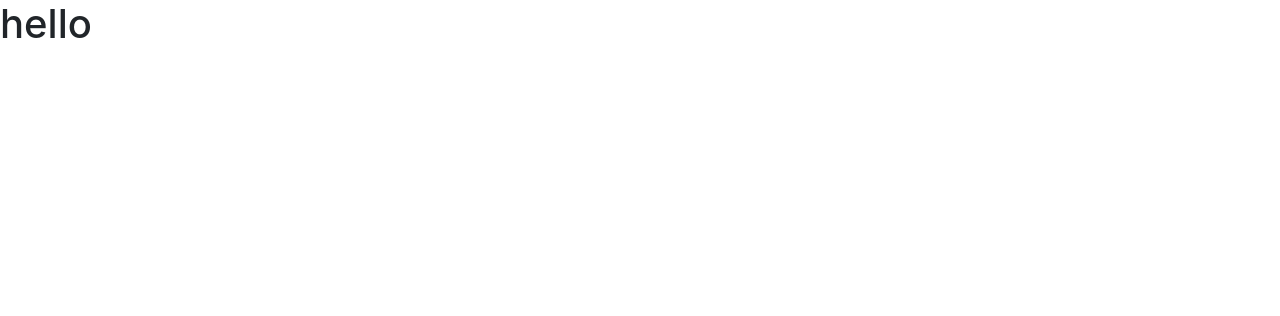
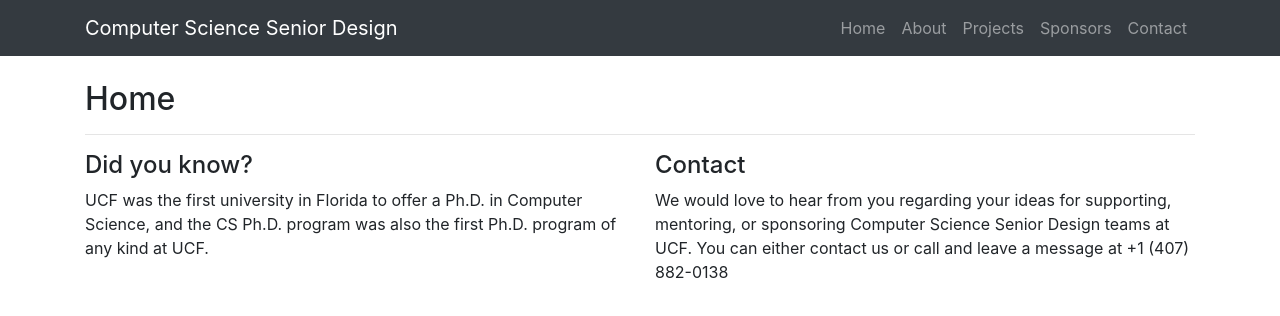
Before and after one commit to keekah/ucf-cms, a React (Create React App) app in the folder cms/: page / in a window 1280 px wide. Shown: the top 316 px of the page. Built offline with nearby package versions, Linux system fonts and the light colour scheme.

Commit message:
update home

```diff
--- a/cms/src/App.js
+++ b/cms/src/App.js
@@ -2,6 +2,7 @@
 import './App.css';
 import { BrowserRouter as Router, Route } from 'react-router-dom';
 
+import Home from './pages/Home';
 import About from './pages/About';
 import Projects from './pages/Projects';
 import Sponsors from './pages/Sponsors';
@@ -14,7 +15,7 @@
       <Router>
         <div>
 
-          <Route exact path="/" component={Poopy} />
+          <Route exact path="/" component={Home} />
           <Route path="/about" component={About} />
           <Route path="/projects" component={Projects} />
           <Route path="/sponsors" component={Sponsors} />
@@ -27,11 +28,6 @@
 
 }
 
-const Poopy = () => {
-  return (
-    <h1>hello</h1>
-  );
-};
 
 
 export default App;
--- a/cms/src/components/Header.js
+++ b/cms/src/components/Header.js
@@ -11,6 +11,9 @@
                 </NavbarBrand>
 
                 <Nav navbar>
+                <NavItem>
+                    <NavLink href="/">Home</NavLink>
+                </NavItem>
                 <NavItem>
                     <NavLink href="/about">About</NavLink>
                 </NavItem>
--- /dev/null
+++ b/cms/src/pages/Home.js
@@ -0,0 +1,14 @@
+import React from 'react';
+
+import Page from '../components/Page';
+
+class Home extends React.Component {
+  render() {
+    return <>
+      <Page title="Home">
+      </Page>
+    </>
+  }
+}
+
+export default Home;
```
